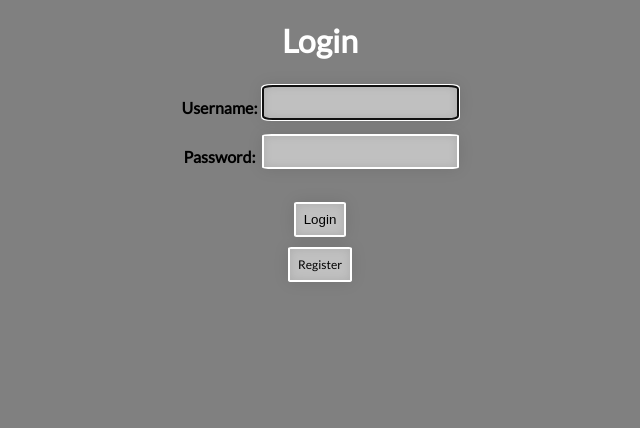
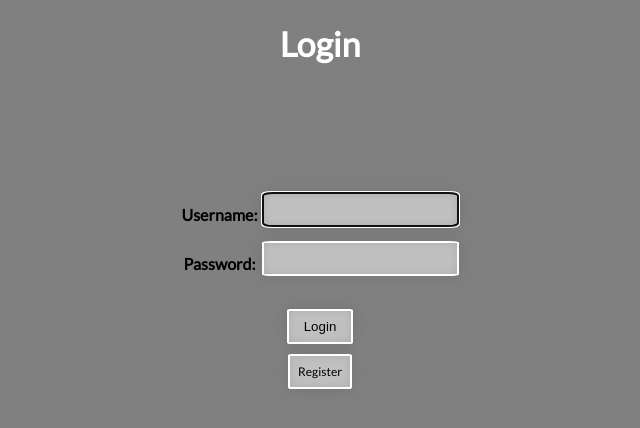
Before and after one commit to emilytsai/cal-hacks, a Django app: page / in a window 1280 px wide. Shown: the top 428 px of the page, without its empty margins (328-968 px from the left). Run offline with Django 3.2, Linux system fonts and the light colour scheme.

Commit message:
Fixed Login spacing

```diff
--- a/deployment/login/static/base.css
+++ b/deployment/login/static/base.css
@@ -6,13 +6,25 @@ body {
 }
 
 .header {
+	font-size: 34px;
 	text-align: center;
 	color: white;
 }
 
 .userpw {
 	margin: auto;
+	padding-top: 8%;
 	padding-bottom: 20px;
+}
+
+#log {
+	padding-left: 15px;
+	padding-right: 15px;
+}
+
+#logg {
+	padding-left: 15px;
+	padding-right: 15px;
 }
 
 input {
--- a/deployment/login/templates/registration/login.html
+++ b/deployment/login/templates/registration/login.html
@@ -11,7 +11,7 @@
             <tr><th><label for="id_username">Username:</label></th><td>{{ form.username }}</td></tr>
             <tr><th><label for="id_password">Password:</label></th><td>{{ form.password }}</td></tr>
         </table>
-        <input type="submit" value="Login" />
+        <input id="logg" type="submit" value="Login" />
         <input type="hidden" name="next" value="/home" />
     </form>
     <a class="loginreg" href="/register">Register</a>
--- a/deployment/login/templates/registration/register.html
+++ b/deployment/login/templates/registration/register.html
@@ -9,6 +9,6 @@
         </table>
         <input type="submit" value="Register" />
     </form>
-    <div class="loginreg"><a href="/">Login</a></div>
+    <div id="log" class="loginreg"><a href="/">Login</a></div>
     <div class="clear"></div>
 {% endblock %}
```
Also changed, not shown: deployment/db.sqlite3.
